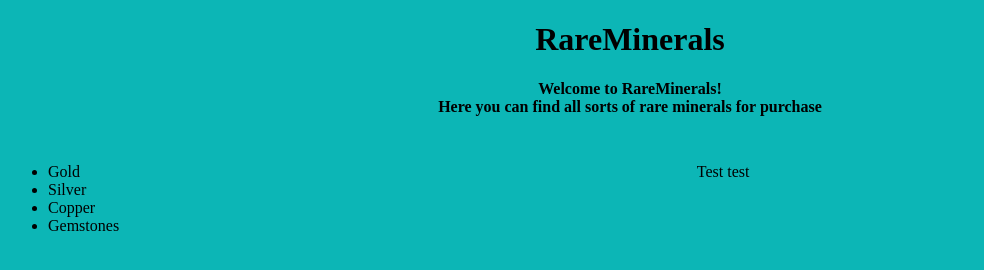
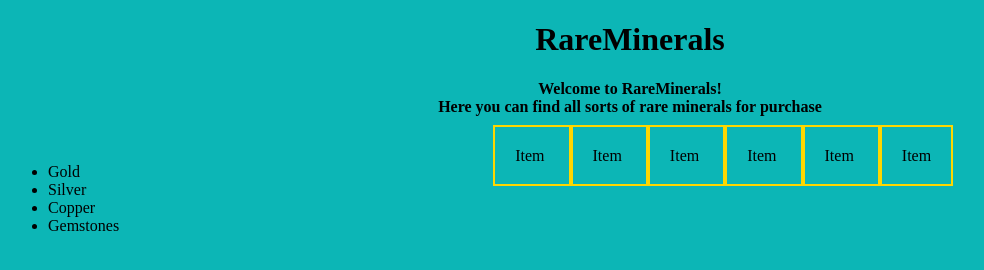
Before and after one commit to HenryJ111/RareMinerals, a plain HTML site: page index.html in a window 1280 px wide. Shown: the whole page, without its empty margins (10-994 px from the left). Drawn offline with Linux system fonts and the light colour scheme.

Commit message:
added more items

```diff
--- a/index.html
+++ b/index.html
@@ -27,7 +27,13 @@
         </div>
 
         <div id="shop">
-            <p> Test test </p>
+            <span class="item"> Item </span>
+            <span class="item"> Item </span>
+            <span class="item"> Item </span>
+            <span class="item"> Item </span>
+            <span class="item"> Item </span>
+            <span class="item"> Item </span>
+
         </div>
     </body>
     <footer>
```
